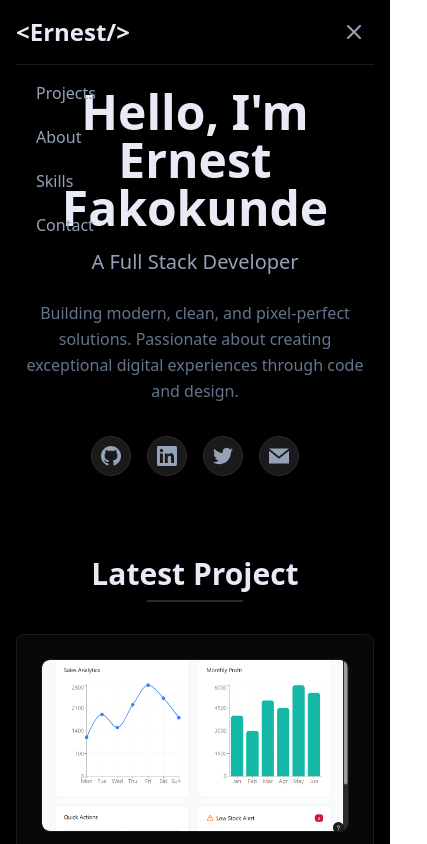
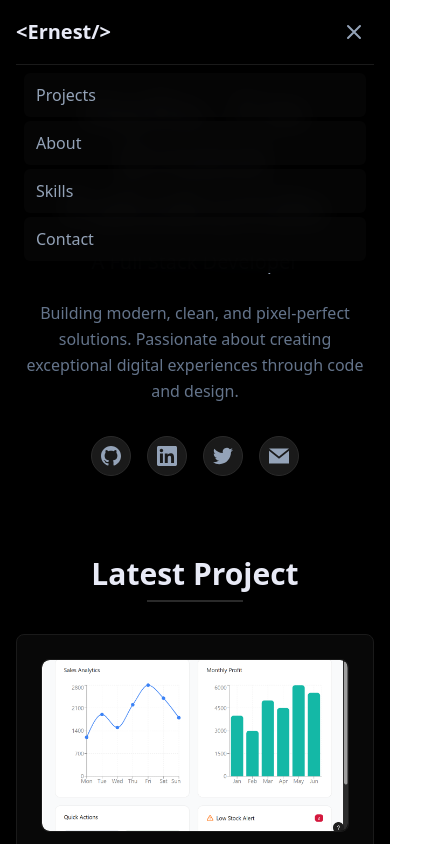
Before and after one commit to ernestfakokunde/portfolio-revamped, a Next.js app: page / in a window 390 px wide. Both pictures are taken after a click on the button "Toggle menu". Shown: the top 844 px of the page, 427 px wide, since content can reach past the window. Built offline with nearby package versions, Linux system fonts and the light colour scheme.

Commit message:
fixed responsiveness

```diff
--- a/src/app/components/Contact.tsx
+++ b/src/app/components/Contact.tsx
@@ -52,10 +52,10 @@ export default function Contact() {
 
             <button
               onClick={handleEmailClick}
-              className="inline-flex items-center gap-3 px-8 py-4 bg-[#1a1a1a] text-[#e8eaf6] font-semibold rounded-lg hover:bg-[#252525] border border-[#2a2a2a] transition-all duration-300 text-lg"
+              className="inline-flex items-center gap-2 sm:gap-3 px-4 sm:px-8 py-3 sm:py-4 bg-[#1a1a1a] text-[#e8eaf6] font-semibold rounded-lg hover:bg-[#252525] border border-[#2a2a2a] transition-all duration-300 text-sm sm:text-lg break-all"
             >
               <svg
-                className="w-6 h-6"
+                className="w-5 h-5 sm:w-6 sm:h-6 flex-shrink-0"
                 fill="none"
                 stroke="currentColor"
                 viewBox="0 0 24 24"
@@ -67,7 +67,7 @@ export default function Contact() {
                   d="M3 8l7.89 5.26a2 2 0 002.22 0L21 8M5 19h14a2 2 0 002-2V7a2 2 0 00-2-2H5a2 2 0 00-2 2v10a2 2 0 002 2z"
                 />
               </svg>
-              {email}
+              <span className="break-all text-left">{email}</span>
             </button>
 
             <div className="mt-12 pt-8 border-t border-[#1a1a1a]">
--- a/src/app/components/Navigation.tsx
+++ b/src/app/components/Navigation.tsx
@@ -35,7 +35,7 @@ export default function Navigation() {
           <div className="flex-shrink-0">
             <button
               onClick={() => scrollToSection("hero")}
-              className="text-2xl font-bold text-[#e8eaf6] hover:text-[#94a3b8] transition-colors"
+              className="text-xl sm:text-2xl font-bold text-[#e8eaf6] hover:text-[#94a3b8] transition-colors"
             >
               {"<Ernest/>"}
             </button>
@@ -68,7 +68,7 @@ export default function Navigation() {
               </button>
             </div>
           </div>
-          <div className="md:hidden">
+          <div className="flex md:hidden">
             <button
               onClick={() => setIsMobileMenuOpen(!isMobileMenuOpen)}
               className="text-[#94a3b8] hover:text-[#e8eaf6] p-2 transition-colors"
@@ -100,29 +100,29 @@ export default function Navigation() {
           </div>
         </div>
         {isMobileMenuOpen && (
-          <div className="md:hidden border-t border-[#1a1a1a]">
+          <div className="md:hidden border-t border-[#1a1a1a] bg-[#000000]/95 backdrop-blur-md">
             <div className="px-2 pt-2 pb-3 space-y-1">
               <button
                 onClick={() => scrollToSection("projects")}
-                className="block w-full text-left text-[#94a3b8] hover:text-[#e8eaf6] px-3 py-2 text-base font-medium transition-colors"
+                className="block w-full text-left text-[#94a3b8] hover:text-[#e8eaf6] hover:bg-[#1a1a1a] px-3 py-2.5 text-base font-medium transition-colors rounded-md bg-[#0a0a0a]/50"
               >
                 Projects
               </button>
               <button
                 onClick={() => scrollToSection("about")}
-                className="block w-full text-left text-[#94a3b8] hover:text-[#e8eaf6] px-3 py-2 text-base font-medium transition-colors"
+                className="block w-full text-left text-[#94a3b8] hover:text-[#e8eaf6] hover:bg-[#1a1a1a] px-3 py-2.5 text-base font-medium transition-colors rounded-md bg-[#0a0a0a]/50"
               >
                 About
               </button>
               <button
                 onClick={() => scrollToSection("skills")}
-                className="block w-full text-left text-[#94a3b8] hover:text-[#e8eaf6] px-3 py-2 text-base font-medium transition-colors"
+                className="block w-full text-left text-[#94a3b8] hover:text-[#e8eaf6] hover:bg-[#1a1a1a] px-3 py-2.5 text-base font-medium transition-colors rounded-md bg-[#0a0a0a]/50"
               >
                 Skills
               </button>
               <button
                 onClick={() => scrollToSection("contact")}
-                className="block w-full text-left text-[#94a3b8] hover:text-[#e8eaf6] px-3 py-2 text-base font-medium transition-colors"
+                className="block w-full text-left text-[#94a3b8] hover:text-[#e8eaf6] hover:bg-[#1a1a1a] px-3 py-2.5 text-base font-medium transition-colors rounded-md bg-[#0a0a0a]/50"
               >
                 Contact
               </button>
```
